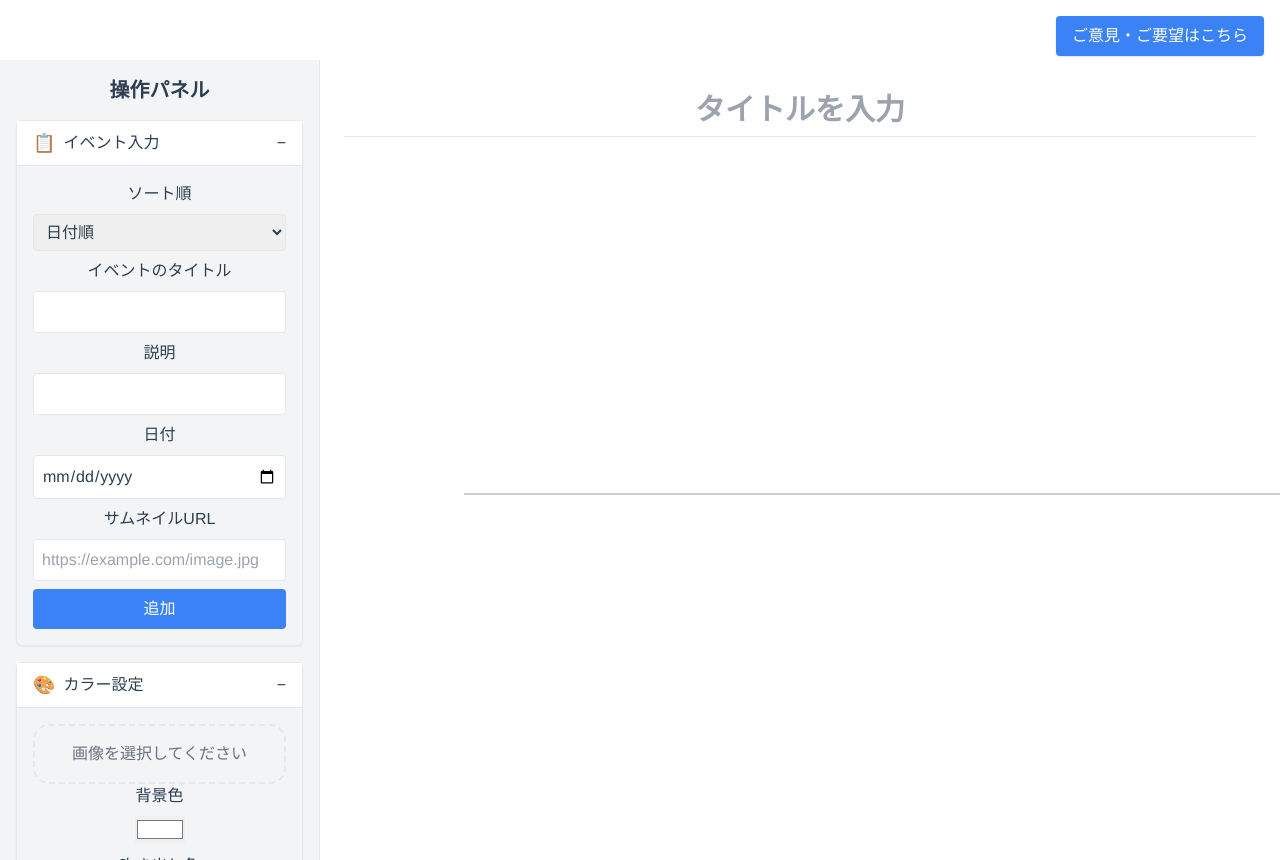
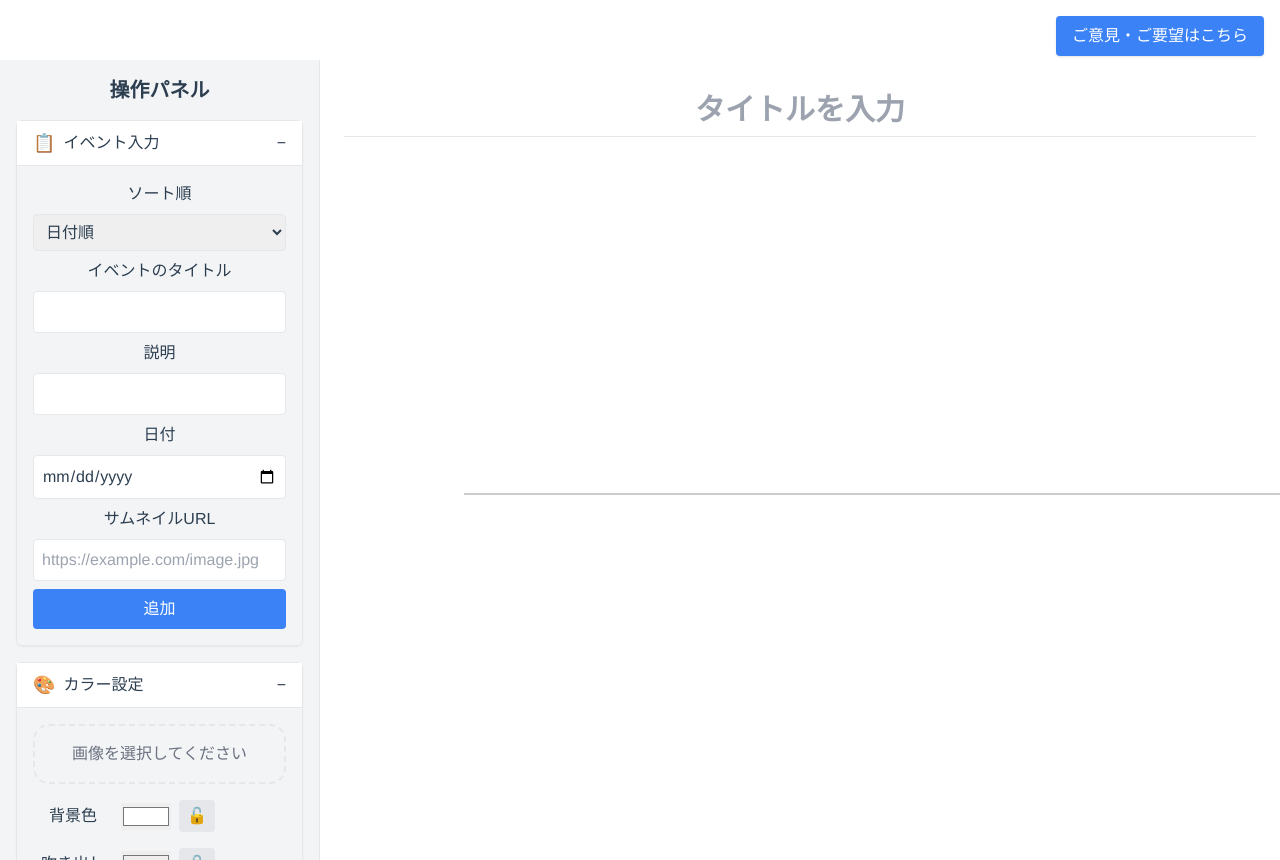
Before and after one commit to abokke/timeline, a Vue app: page / in a window 1280 px wide. Built offline with nearby package versions, Linux system fonts and the light colour scheme.

Commit message:
カラーピッカーにロックボタンを追加。

```diff
--- a/app/src/components/ColorThemeEditor.vue
+++ b/app/src/components/ColorThemeEditor.vue
@@ -4,49 +4,92 @@
     <div v-if="selectedImage" class="mt-4">
       <p class="text-sm text-gray-600">画像ファイル名: {{ selectedImage.file.name }}</p>
     </div>
-    <div v-if="theme && theme.background" class="space-y-2">
-      <label class="block font-medium">背景色</label>
-      <input type="color" :value="theme.background" @input="updateColor('background', $event.target.value)" />
 
-      <label class="block font-medium">吹き出し色</label>
-      <input type="color" :value="theme.bubble" @input="updateColor('bubble', $event.target.value)" />
+    <div v-if="theme && theme.background" class="space-y-4 mt-4">
+      <!-- 背景色 -->
+      <div class="flex items-center gap-2">
+        <label class="block font-medium w-20">背景色</label>
+        <input
+          type="color"
+          :value="rgbToHex(theme.background)"
+          @input="updateColor('background', $event.target.value)"
+          :disabled="locks.background"
+        />
+        <button @click="toggleLock('background')">
+          {{ locks.background ? '🔐' : '🔓' }}
+        </button>
+      </div>
 
-      <label class="block font-medium">中央線色</label>
-      <input type="color" :value="theme.line" @input="updateColor('line', $event.target.value)" />
+      <!-- 吹き出し色 -->
+      <div class="flex items-center gap-2">
+        <label class="block font-medium w-20">吹き出し</label>
+        <input
+          type="color"
+          :value="rgbToHex(theme.bubble)"
+          @input="updateColor('bubble', $event.target.value)"
+          :disabled="locks.bubble"
+        />
+        <button @click="toggleLock('bubble')">
+          {{ locks.bubble ? '🔐' : '🔓' }}
+        </button>
+      </div>
+
+      <!-- 中央線色 -->
+      <div class="flex items-center gap-2">
+        <label class="block font-medium w-20">中央線</label>
+        <input
+          type="color"
+          :value="rgbToHex(theme.line)"
+          @input="updateColor('line', $event.target.value)"
+          :disabled="locks.line"
+        />
+        <button @click="toggleLock('line')">
+          {{ locks.line ? '🔐' : '🔓' }}
+        </button>
+      </div>
     </div>
   </div>
 </template>
 
 <script setup>
+import { reactive } from 'vue'
 import ImageUpload from '@/components/ImageUpload.vue'
-import { getReadableTextColor } from '@/utils/color.js'
+import { getReadableTextColor, rgbToHex } from '@/utils/color.js'
 
 const props = defineProps({
   selectedImage: Object,
-  theme: {
-    type: Object,
-    required: true
-  },
-  themeChangedByUser: {
-    type: Object,
-    required: true
-  }
+  theme: { type: Object, required: true },
+  locks: { type: Object, required: true }
 })
 
-const emit = defineEmits(['image-selected', 'update-theme'])
+const emit = defineEmits(['image-selected', 'update-theme', 'update-locks'])
+
+function toggleLock(key) {
+  const updatedLocks = { ...props.locks, [key]: !props.locks[key] }
+  emit('update-locks', updatedLocks)
+}
 
 function updateColor(key, value) {
-  props.themeChangedByUser[key] = true
+  if (props.locks[key]) return
   const updated = { ...props.theme, [key]: value }
 
   if (key === 'background') {
-    // 補色を自動設定するならここで入れる
     updated.text = getReadableTextColor(value)
   }
+
   emit('update-theme', updated)
 }
+
 </script>
 
 <style scoped>
-/* optional */
+button {
+  padding: 0.25rem 0.5rem;
+  background-color: #e5e7eb;
+  border-radius: 0.25rem;
+  cursor: pointer;
+}
+button:hover {
+  background-color: #d1d5db;
+}
 </style>
--- a/app/src/components/SidebarPanel.vue
+++ b/app/src/components/SidebarPanel.vue
@@ -45,9 +45,10 @@
         <ColorThemeEditor
           :selectedImage="selectedImage"
           :theme="theme"
-          :themeChangedByUser="themeChangedByUser"
+          :locks="locks"
           @image-selected="$emit('image-selected', $event)"
           @update-theme="$emit('update-theme', $event)"
+          @update-locks="$emit('update-locks', $event)"
         />
       </div>
     </section>
@@ -83,14 +84,13 @@ const props = defineProps({
   selectedImage: Object,
   themeColor: String,
   theme: Object,
-  themeChangedByUser: Object
+  locks: Object
 })
 
-const emit = defineEmits(['add-event', 'image-selected', 'update:sortKey', 'update-theme'])
+const emit = defineEmits(['add-event', 'image-selected', 'update:sortKey', 'update-theme', 'update-locks'])
 const sortKeyProxy = ref(props.sortKey)
 
 watch(sortKeyProxy, val => emit('update:sortKey', val))
-
 
 
 const openSections = ref({ event: true, color: true, other: false })
--- a/app/src/utils/color.js
+++ b/app/src/utils/color.js
@@ -13,3 +13,20 @@ export function getReadableTextColor(hex) {
     const luminance = 0.299 * r + 0.587 * g + 0.114 * b
     return luminance < 128 ? '#ffffff' : '#000000'
   }
+
+  /**
+   * rgb2hex
+   * @param {*} rgb
+   * @returns hex
+   */
+  export function rgbToHex(rgb) {
+    if (!rgb.startsWith('rgb')) return rgb; // すでに hex の場合はそのまま返す
+
+    const [r, g, b] = rgb.match(/\d+/g).map(Number)
+    return (
+      '#' +
+      [r, g, b]
+        .map(x => x.toString(16).padStart(2, '0'))
+        .join('')
+    )
+  }
--- a/app/src/views/Home.vue
+++ b/app/src/views/Home.vue
@@ -15,11 +15,12 @@
       :selectedImage="selectedImage"
       :themeColor="themeColor"
       :theme="timelineTheme"
-      :themeChangedByUser="themeChangedByUser"
+      :locks="locks"
       @add-event="addEvent"
       @image-selected="onImageSelected"
       @update:sortKey="val => sortKey = val"
       @update-theme="handleThemeUpdate"
+      @update-locks="updateLocks"
     />
     <!-- 右：年表表示エリア -->
     <main class="flex-1 p-6 overflow-x-auto relative" :style="{ backgroundColor: timelineTheme.background }">
@@ -122,7 +123,7 @@ function toggleSection(key) {
   openSections.value[key] = !openSections.value[key]
 }
 
-const themeChangedByUser = reactive({
+const locks = reactive({
   background: false,
   bubble: false,
   line: false
@@ -133,14 +134,14 @@ function onImageSelected(data) {
   const colors = data.palette || []
   const fallback = (i, def) => colors[i] ?? def
 
-  if (!themeChangedByUser.background) {
+  if (!locks.background) {
     timelineTheme.value.background = fallback(0, '#ffffff')
     timelineTheme.value.text = getReadableTextColor(timelineTheme.value.background)
   }
-  if (!themeChangedByUser.bubble) {
+  if (!locks.bubble) {
     timelineTheme.value.bubble = fallback(1, timelineTheme.value.background)
   }
-  if (!themeChangedByUser.line) {
+  if (!locks.line) {
     timelineTheme.value.line = fallback(2, '#cccccc')
   }
 }
@@ -194,6 +195,10 @@ onMounted(() => {
 function handleThemeUpdate(newTheme) {
   timelineTheme.value = newTheme
 }
+
+function updateLocks(newLocks) {
+  Object.assign(locks, newLocks)
+}
 </script>
 
 <style scoped>
```
